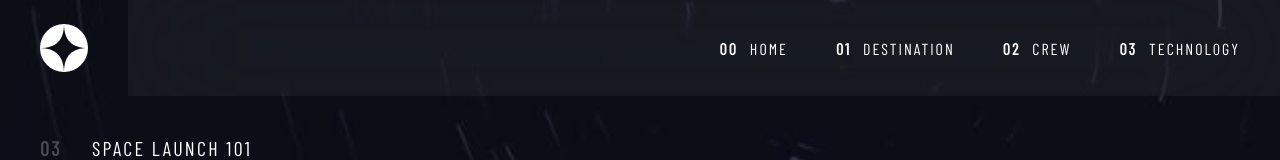
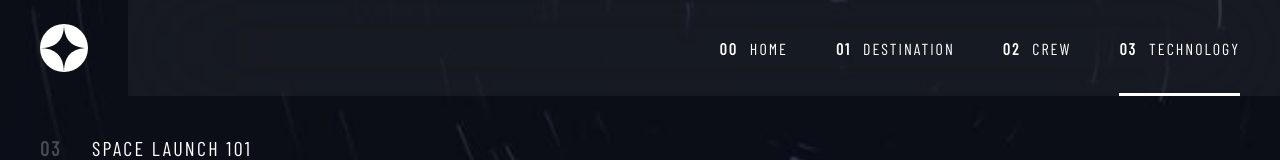
Before and after one commit to luAr26/space-tourism-multi-page-website, a Next.js app: page /technology in a window 1280 px wide. Shown: the top 160 px of the page. Built offline with nearby package versions, Linux system fonts and the light colour scheme.

Commit message:
Highlight active page.

```diff
--- a/components/MenuItem.tsx
+++ b/components/MenuItem.tsx
@@ -1,10 +1,18 @@
+"use client";
 import Link from "next/link";
 import { MenuItemProps } from "@/types/index";
+import { usePathname } from "next/navigation";
+import { clsx } from "clsx";
 
 export default function MenuItem({ children, link }: Readonly<MenuItemProps>) {
+  const pathname = usePathname();
+
   return (
     <li>
-      <Link href={link} className="menu-item">
+      <Link
+        href={link}
+        className={clsx("menu-item", link === pathname && "menu-item--active")}
+      >
         {children}
       </Link>
     </li>
--- a/components/MobileMenuItem.tsx
+++ b/components/MobileMenuItem.tsx
@@ -1,10 +1,20 @@
+"use client";
 import Link from "next/link";
 import { MenuItemProps } from "@/types/index";
+import { clsx } from "clsx";
+import { usePathname } from "next/navigation";
 
 export default function MenuItem({ children, link }: Readonly<MenuItemProps>) {
+  const pathName = usePathname();
   return (
     <li>
-      <Link href={link} className="mobile-menu-item">
+      <Link
+        href={link}
+        className={clsx(
+          "mobile-menu-item",
+          pathName === link && "mobile-menu-item--active",
+        )}
+      >
         {children}
       </Link>
     </li>
```
